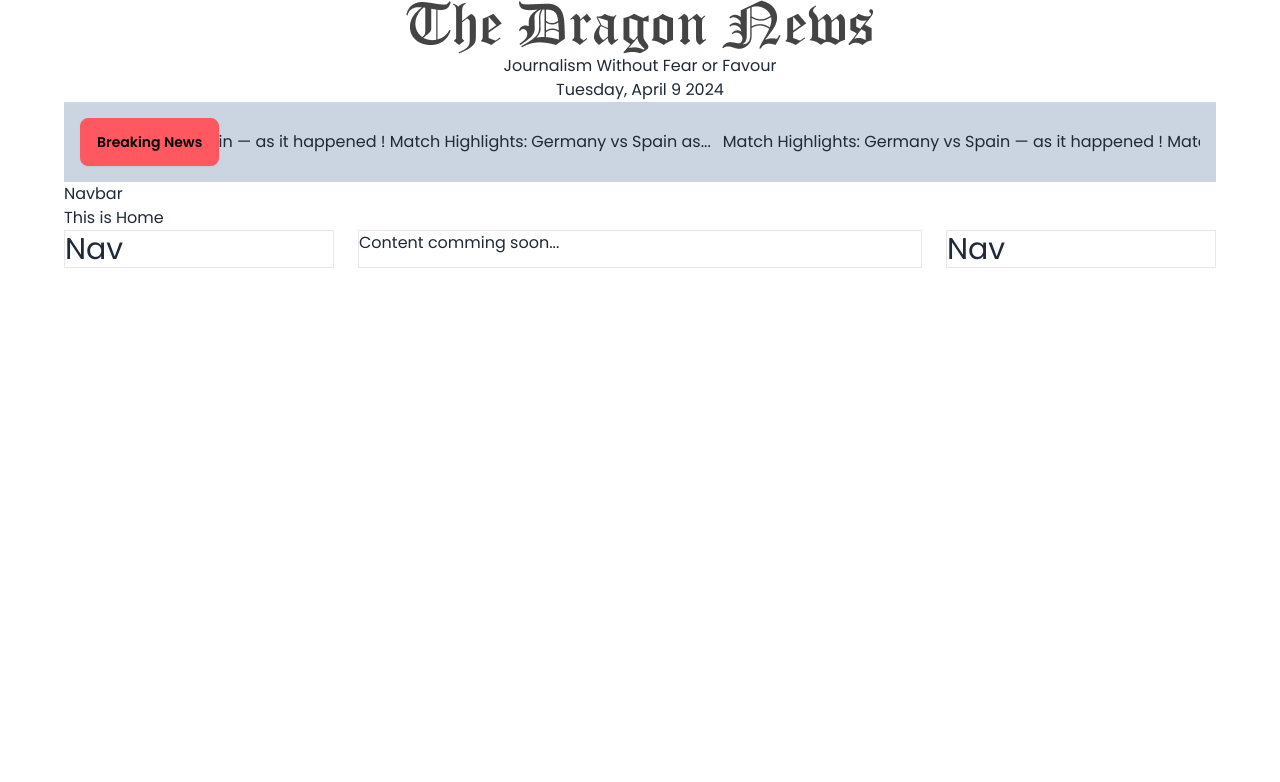
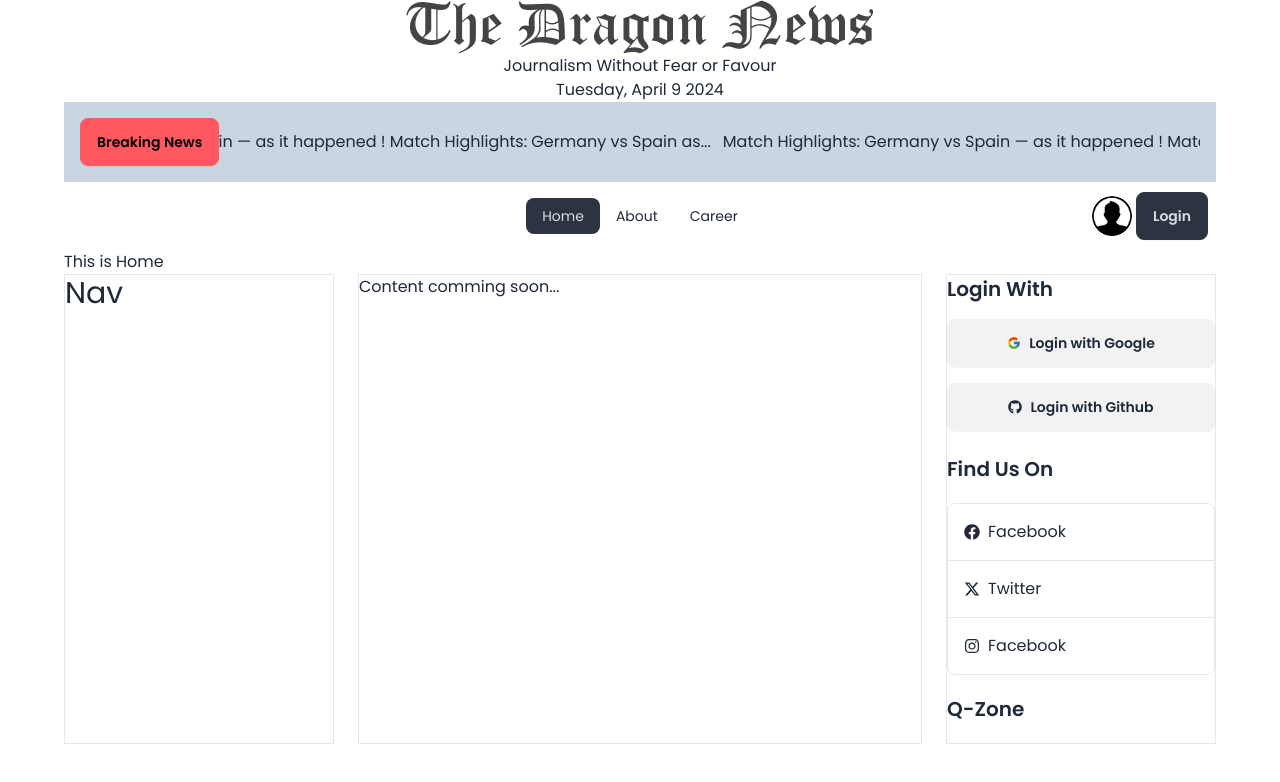
Before and after one commit to joymajumder23/react-dragon-news, a React (Vite) app: page / in a window 1280 px wide. Shown: the top 782 px of the page. Built offline with nearby package versions, Linux system fonts and the light colour scheme.

Commit message:
Components are adding to RightSideNav

```diff
--- a/package.json
+++ b/package.json
@@ -17,6 +17,7 @@
     "react": "^18.2.0",
     "react-dom": "^18.2.0",
     "react-fast-marquee": "^1.6.4",
+    "react-icons": "^5.0.1",
     "react-router-dom": "^6.22.3",
     "sort-by": "^1.2.0"
   },
--- a/src/pages/Shared/Navbar/Navbar.jsx
+++ b/src/pages/Shared/Navbar/Navbar.jsx
@@ -1,7 +1,37 @@
+import { NavLink } from "react-router-dom";
+import defaultProfileImg from "../../../assets/user.png"
+
 const Navbar = () => {
+    const navLinks = <>
+        <li><NavLink to="/">Home</NavLink></li>
+        <li><NavLink to="/about">About</NavLink></li>
+        <li><NavLink to="/career">Career</NavLink></li>
+    </>;
     return (
-        <div>
-            <h3>Navbar</h3>
+        <div className="navbar bg-base-100">
+            <div className="navbar-start">
+                <div className="dropdown">
+                    <div tabIndex={0} role="button" className="btn btn-ghost lg:hidden">
+                        <svg xmlns="http://www.w3.org/2000/svg" className="h-5 w-5" fill="none" viewBox="0 0 24 24" stroke="currentColor"><path strokeLinecap="round" strokeLinejoin="round" strokeWidth="2" d="M4 6h16M4 12h8m-8 6h16" /></svg>
+                    </div>
+                    <ul tabIndex={0} className="menu menu-sm dropdown-content mt-3 z-[1] p-2 shadow bg-base-100 rounded-box w-52">
+                        {navLinks}
+                    </ul>
+                </div>
+            </div>
+            <div className="navbar-center hidden lg:flex">
+                <ul className="menu menu-horizontal px-1">
+                    {navLinks}
+                </ul>
+            </div>
+            <div className="navbar-end">
+                <div tabIndex={0} role="button" className="btn btn-ghost btn-circle avatar">
+                    <div className="w-10 rounded-full">
+                        <img alt="Tailwind CSS Navbar component" src={defaultProfileImg} />
+                    </div>
+                </div>
+                <button className="btn btn-neutral">Login</button>
+            </div>
         </div>
     );
 };
--- a/src/pages/Shared/RightSideNav/RightSideNav.jsx
+++ b/src/pages/Shared/RightSideNav/RightSideNav.jsx
@@ -1,7 +1,48 @@
+import { FcGoogle} from "react-icons/fc";
+import { FaGithub, FaInstagram } from "react-icons/fa";
+import { FaFacebook } from "react-icons/fa";
+import { FaXTwitter } from "react-icons/fa6";
 const RightSideNav = () => {
     return (
         <div>
-            <h3 className="text-3xl">Nav</h3>
+            {/* Login With */}
+            <div className="space-y-4 mb-6">
+                <h3 className="text-xl font-semibold">Login With</h3>
+                <div>
+                    <button className="btn btn-block">
+                        <FcGoogle></FcGoogle>
+                        Login with Google
+                    </button>
+                </div>
+                <div>
+                    <button className="btn btn-block">
+                        <FaGithub></FaGithub>
+                        Login with Github
+                    </button>
+                </div>
+            </div>
+
+            {/* Follow Us On */}
+            <div className="mb-5">
+                <h2 className="text-xl font-semibold mb-5">Find Us On</h2>
+                <a className="flex items-center gap-2 p-4 border rounded-t-lg" href="">
+                    <FaFacebook></FaFacebook>
+                    Facebook
+                </a>
+                <a className="flex items-center gap-2 p-4 border-x" href="">
+                    <FaXTwitter></FaXTwitter>
+                    Twitter
+                </a>
+                <a className="flex items-center gap-2 p-4 border rounded-b-lg" href="">
+                    <FaInstagram></FaInstagram>
+                    Facebook
+                </a>
+            </div>
+
+            {/* Q-Zone */}
+            <div>
+                <h2 className="text-xl font-semibold mb-5">Q-Zone</h2>
+            </div>
         </div>
     );
 };
```
Also changed, not shown: 1 other file (tests, documents, lock files or other folders).
